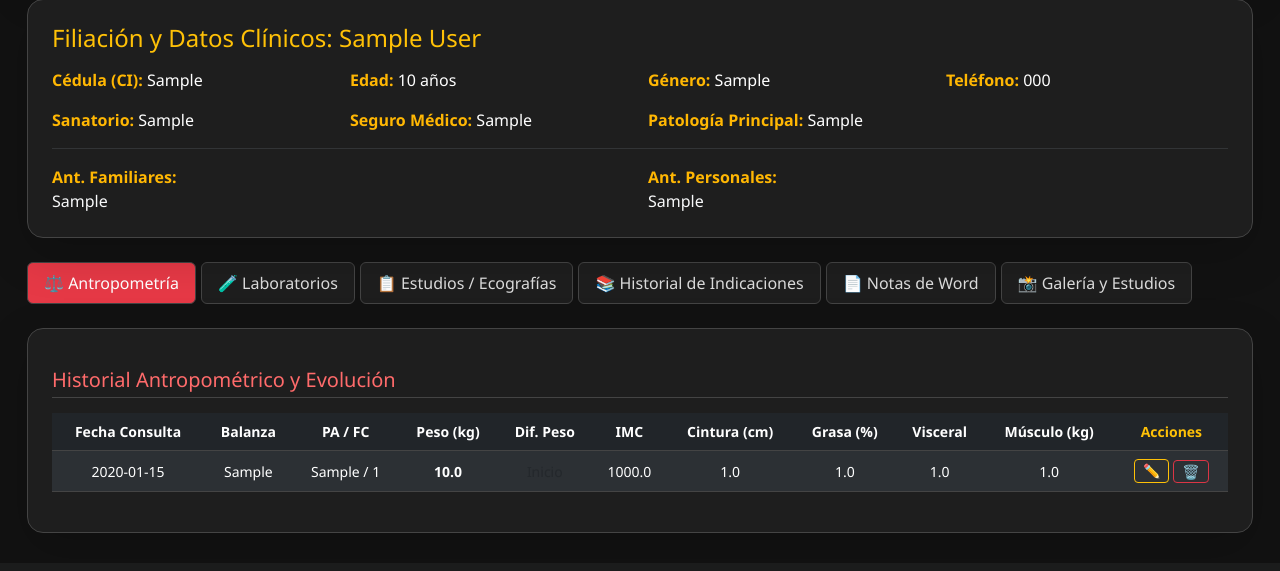
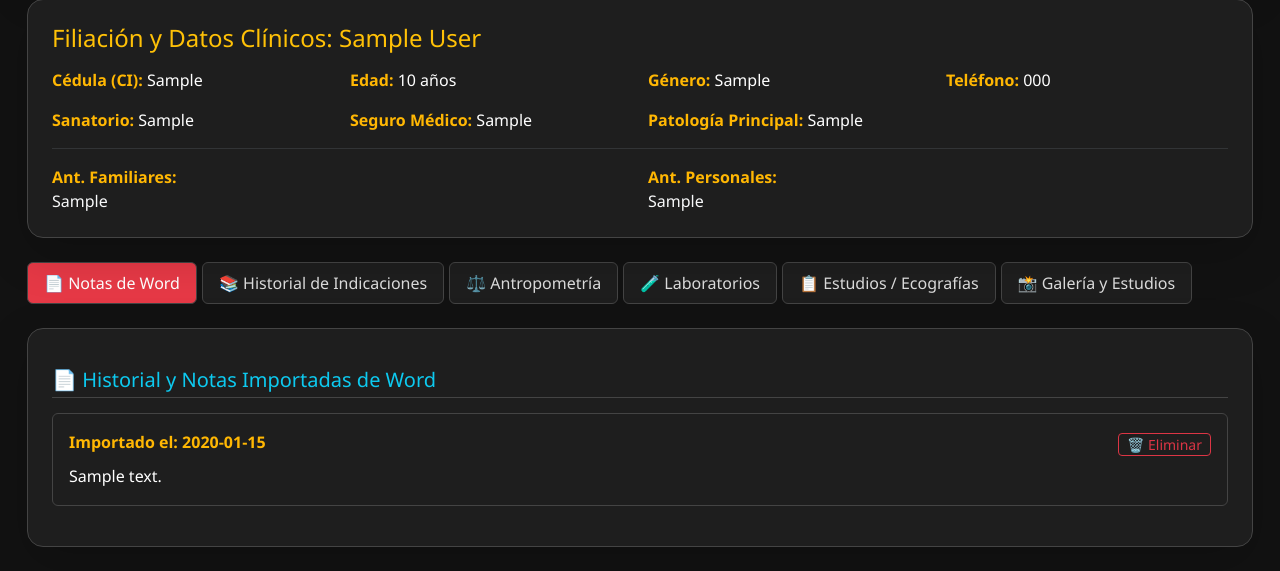
Before and after one commit to patriciafranco-web/metabolysisdem, a Flask app: page /patient/1 in a window 1280 px wide. Shown: the part 237-808 px from the top of the page. Before the commit the page ends 777 px from the top, so only its background shows below. Run offline with Flask 3, Linux system fonts and the light colour scheme; the visitor is signed in with stand-in values (Sample User, id 1); tables that the repository leaves empty hold one stand-in row (values such as "Sample post"); grey boxes marked "Sample" are stand-in pictures.

Commit message:
Update patient_detail.html

```diff
--- a/templates/patient_detail.html
+++ b/templates/patient_detail.html
@@ -73,20 +73,72 @@
         </div>
     </div>
 
-    <!-- PESTAÑAS DE NAVEGACIÓN SUPERIOR -->
+    <!-- PESTAÑAS DE NAVEGACIÓN SUPERIOR REORDENADAS -->
     <ul class="nav nav-pills mb-4" id="patientTab" role="tablist">
-        <li class="nav-item"><button class="nav-link active" id="antropometria-tab" data-bs-toggle="pill" data-bs-target="#antropometria" type="button" role="tab">⚖️ Antropometría</button></li>
+        <li class="nav-item"><button class="nav-link active" id="wordnotes-tab" data-bs-toggle="pill" data-bs-target="#wordnotes" type="button" role="tab">📄 Notas de Word</button></li>
+        <li class="nav-item"><button class="nav-link" id="indicaciones-tab" data-bs-toggle="pill" data-bs-target="#indicaciones" type="button" role="tab">📚 Historial de Indicaciones</button></li>
+        <li class="nav-item"><button class="nav-link" id="antropometria-tab" data-bs-toggle="pill" data-bs-target="#antropometria" type="button" role="tab">⚖️ Antropometría</button></li>
         <li class="nav-item"><button class="nav-link" id="laboratorios-tab" data-bs-toggle="pill" data-bs-target="#laboratorios" type="button" role="tab">🧪 Laboratorios</button></li>
         <li class="nav-item"><button class="nav-link" id="estudios-tab" data-bs-toggle="pill" data-bs-target="#estudios" type="button" role="tab">📋 Estudios / Ecografías</button></li>
-        <li class="nav-item"><button class="nav-link" id="indicaciones-tab" data-bs-toggle="pill" data-bs-target="#indicaciones" type="button" role="tab">📚 Historial de Indicaciones</button></li>
-        <li class="nav-item"><button class="nav-link" id="wordnotes-tab" data-bs-toggle="pill" data-bs-target="#wordnotes" type="button" role="tab">📄 Notas de Word</button></li>
         <li class="nav-item"><button class="nav-link" id="fotos-tab" data-bs-toggle="pill" data-bs-target="#fotos" type="button" role="tab">📸 Galería y Estudios</button></li>
     </ul>
 
     <!-- CONTENIDO DE LAS PESTAÑAS -->
     <div class="tab-content" id="patientTabContent">
+        <!-- Notas de Word / Historial Importado (PRIMERA) -->
+        <div class="tab-pane fade show active" id="wordnotes" role="tabpanel">
+            <div class="card p-4 shadow-lg rounded-4">
+                <h5 class="section-title text-info">📄 Historial y Notas Importadas de Word</h5>
+                {% set word_records = patient.records | selectattr('notes') | list %}
+                {% if word_records %}
+                    {% for r in word_records %}
+                    <div class="card bg-dark border-secondary p-3 mb-3">
+                        <div class="d-flex justify-content-between text-warning mb-2">
+                            <strong>Importado el: {{ r.date }}</strong>
+                            <form action="{{ url_for('delete_record', id=r.id) }}" method="POST" onsubmit="return confirm('¿Segura de borrar este documento importado?');" class="m-0">
+                                <button type="submit" class="btn btn-outline-danger btn-sm py-0 px-2">🗑️ Eliminar</button>
+                            </form>
+                        </div>
+                        <div class="text-white" style="white-space: pre-line; font-size: 1rem; line-height: 1.6;">{{ r.notes }}</div>
+                    </div>
+                    {% endfor %}
+                {% else %}
+                <p class="text-muted text-center py-3">No hay documentos de Word importados todavía para este paciente.</p>
+                {% endif %}
+            </div>
+        </div>
+
+        <!-- Historial de Indicaciones y Evolución (SEGUNDA) -->
+        <div class="tab-pane fade" id="indicaciones" role="tabpanel">
+            <div class="card p-4 shadow-lg rounded-4">
+                <h5 class="section-title">📚 Archivo Histórico de Evolución e Indicaciones</h5>
+                {% if valid_records %}
+                    {% for r in valid_records | reverse %}
+                    <div class="card bg-dark border-secondary p-3 mb-3">
+                        <div class="d-flex justify-content-between text-warning mb-2">
+                            <strong>Control del: {{ r.date }}</strong>
+                            {% if r.proximo_control %}<span>Próximo control: {{ r.proximo_control }}</span>{% endif %}
+                        </div>
+                        <div class="text-white" style="white-space: pre-line;">
+                            {% if r.notes %}
+                                <div class="p-2 mb-3 rounded" style="background-color: #252525; border-left: 4px solid #e63946;">
+                                    <strong class="text-danger">📝 Notas de Evolución:</strong><br>{{ r.notes }}
+                                </div>
+                            {% endif %}
+                            {% if r.indicaciones_tratamiento %}<strong>Indicaciones:</strong><br>{{ r.indicaciones_tratamiento }}<br>{% endif %}
+                            {% if r.medications %}<strong class="mt-2 d-block">Medicación:</strong>{{ r.medications }}<br>{% endif %}
+                            {% if r.conducta_medica %}<strong class="mt-2 d-block">Conducta:</strong>{{ r.conducta_medica }}{% endif %}
+                        </div>
+                    </div>
+                    {% endfor %}
+                {% else %}
+                <p class="text-light text-center py-3">No hay registros de evolución o indicaciones.</p>
+                {% endif %}
+            </div>
+        </div>
+
         <!-- Antropometría -->
-        <div class="tab-pane fade show active" id="antropometria" role="tabpanel">
+        <div class="tab-pane fade" id="antropometria" role="tabpanel">
             <div class="card p-4 shadow-lg rounded-4">
                 <h5 class="section-title">Historial Antropométrico y Evolución</h5>
                 {% if valid_records %}
@@ -150,49 +202,43 @@
             </div>
         </div>
 
-        <!-- Laboratorios -->
+        <!-- Laboratorios (Vista detallada en tarjetas para no recortar nada) -->
         <div class="tab-pane fade" id="laboratorios" role="tabpanel">
             <div class="card p-4 shadow-lg rounded-4">
-                <h5 class="section-title">Historial de Laboratorios y Bioquímica</h5>
+                <h5 class="section-title">🧪 Historial Detallado de Laboratorios y Bioquímica</h5>
                 {% if valid_records %}
-                <div class="table-responsive">
-                    <table class="table table-dark table-striped table-hover align-middle text-center small">
-                        <thead>
-                            <tr>
-                                <th>Fecha Consulta</th>
-                                <th>Fecha Lab</th>
-                                <th>Glicemia</th>
-                                <th>Insulina</th>
-                                <th>HbA1c</th>
-                                <th>HOMA-IR</th>
-                                <th>Triglicéridos</th>
-                                <th>Col. Tot</th>
-                                <th>HDL</th>
-                                <th>LDL</th>
-                                <th>TSH</th>
-                                <th>Otros Labs</th>
-                            </tr>
-                        </thead>
-                        <tbody>
-                            {% for r in valid_records %}
-                            <tr>
-                                <td>{{ r.date }}</td>
-                                <td class="text-warning">{{ r.lab_date or 'Misma fecha' }}</td>
-                                <td>{{ r.glucose or '-' }}</td>
-                                <td>{{ r.insulin or '-' }}</td>
-                                <td>{{ r.hba1c or '-' }}</td>
-                                <td>{{ r.homair or '-' }}</td>
-                                <td>{{ r.triglycerides or '-' }}</td>
-                                <td>{{ r.cholesterol_tot or '-' }}</td>
-                                <td>{{ r.hdl or '-' }}</td>
-                                <td>{{ r.ldl or '-' }}</td>
-                                <td>{{ r.tsh or '-' }}</td>
-                                <td class="text-warning small">{{ r.otros_laboratorios or '-' }}</td>
-                            </tr>
-                            {% endfor %}
-                        </tbody>
-                    </table>
-                </div>
+                    {% for r in valid_records | reverse %}
+                    <div class="card bg-dark border-secondary p-3 mb-3">
+                        <div class="d-flex justify-content-between text-warning mb-2 border-bottom border-secondary pb-2">
+                            <strong>Fecha de Consulta: {{ r.date }}</strong>
+                            <span>Fecha de Laboratorio: <strong class="text-white">{{ r.lab_date or 'Misma fecha' }}</strong></span>
+                        </div>
+                        <div class="row g-2 text-white small mb-2">
+                            <div class="col-md-3"><strong>Glicemia:</strong> {{ r.glucose or '-' }}</div>
+                            <div class="col-md-3"><strong>Insulina:</strong> {{ r.insulin or '-' }}</div>
+                            <div class="col-md-3"><strong>HbA1c:</strong> {{ r.hba1c or '-' }} %</div>
+                            <div class="col-md-3"><strong>HOMA-IR:</strong> {{ r.homair or '-' }}</div>
+                            <div class="col-md-3"><strong>Triglicéridos:</strong> {{ r.triglycerides or '-' }}</div>
+                            <div class="col-md-3"><strong>Colesterol Tot.:</strong> {{ r.cholesterol_tot or '-' }}</div>
+                            <div class="col-md-3"><strong>HDL:</strong> {{ r.hdl or '-' }}</div>
+                            <div class="col-md-3"><strong>LDL:</strong> {{ r.ldl or '-' }}</div>
+                            <div class="col-md-3"><strong>VLDL:</strong> {{ r.vldl or '-' }}</div>
+                            <div class="col-md-3"><strong>Ácido Úrico:</strong> {{ r.uric_acid or '-' }}</div>
+                            <div class="col-md-3"><strong>GOT:</strong> {{ r.got or '-' }}</div>
+                            <div class="col-md-3"><strong>GPT:</strong> {{ r.gpt or '-' }}</div>
+                            <div class="col-md-3"><strong>FA:</strong> {{ r.fa or '-' }}</div>
+                            <div class="col-md-3"><strong>TSH:</strong> {{ r.tsh or '-' }}</div>
+                            <div class="col-md-3"><strong>T4:</strong> {{ r.t4 or '-' }}</div>
+                            <div class="col-md-3"><strong>T3:</strong> {{ r.t3 or '-' }}</div>
+                        </div>
+                        {% if r.otros_laboratorios %}
+                        <div class="mt-2 p-2 rounded" style="background-color: #252525; border: 1px dashed #555;">
+                            <strong class="text-warning">🧪 Otros Laboratorios / Perfil Renal, Hepático, Vitamina D, etc.:</strong>
+                            <div class="text-white mt-1" style="white-space: pre-line;">{{ r.otros_laboratorios }}</div>
+                        </div>
+                        {% endif %}
+                    </div>
+                    {% endfor %}
                 {% else %}
                 <p class="text-light text-center py-3">No hay laboratorios registrados.</p>
                 {% endif %}
@@ -234,58 +280,6 @@
             </div>
         </div>
 
-        <!-- Historial de Indicaciones y Evolución -->
-        <div class="tab-pane fade" id="indicaciones" role="tabpanel">
-            <div class="card p-4 shadow-lg rounded-4">
-                <h5 class="section-title">📚 Archivo Histórico de Evolución e Indicaciones</h5>
-                {% if valid_records %}
-                    {% for r in valid_records | reverse %}
-                    <div class="card bg-dark border-secondary p-3 mb-3">
-                        <div class="d-flex justify-content-between text-warning mb-2">
-                            <strong>Control del: {{ r.date }}</strong>
-                            {% if r.proximo_control %}<span>Próximo control: {{ r.proximo_control }}</span>{% endif %}
-                        </div>
-                        <div class="text-white" style="white-space: pre-line;">
-                            {% if r.notes %}
-                                <div class="p-2 mb-3 rounded" style="background-color: #252525; border-left: 4px solid #e63946;">
-                                    <strong class="text-danger">📝 Notas de Evolución:</strong><br>{{ r.notes }}
-                                </div>
-                            {% endif %}
-                            {% if r.indicaciones_tratamiento %}<strong>Indicaciones:</strong><br>{{ r.indicaciones_tratamiento }}<br>{% endif %}
-                            {% if r.medications %}<strong class="mt-2 d-block">Medicación:</strong>{{ r.medications }}<br>{% endif %}
-                            {% if r.conducta_medica %}<strong class="mt-2 d-block">Conducta:</strong>{{ r.conducta_medica }}{% endif %}
-                        </div>
-                    </div>
-                    {% endfor %}
-                {% else %}
-                <p class="text-light text-center py-3">No hay registros de evolución o indicaciones.</p>
-                {% endif %}
-            </div>
-        </div>
-
-        <!-- Notas de Word / Historial Importado -->
-        <div class="tab-pane fade" id="wordnotes" role="tabpanel">
-            <div class="card p-4 shadow-lg rounded-4">
-                <h5 class="section-title text-info">📄 Historial y Notas Importadas de Word</h5>
-                {% set word_records = patient.records | selectattr('notes') | list %}
-                {% if word_records %}
-                    {% for r in word_records %}
-                    <div class="card bg-dark border-secondary p-3 mb-3">
-                        <div class="d-flex justify-content-between text-warning mb-2">
-                            <strong>Importado el: {{ r.date }}</strong>
-                            <form action="{{ url_for('delete_record', id=r.id) }}" method="POST" onsubmit="return confirm('¿Segura de borrar este documento importado?');" class="m-0">
-                                <button type="submit" class="btn btn-outline-danger btn-sm py-0 px-2">🗑️ Eliminar</button>
-                            </form>
-                        </div>
-                        <div class="text-white" style="white-space: pre-line; font-size: 1rem; line-height: 1.6;">{{ r.notes }}</div>
-                    </div>
-                    {% endfor %}
-                {% else %}
-                <p class="text-muted text-center py-3">No hay documentos de Word importados todavía para este paciente.</p>
-                {% endif %}
-            </div>
-        </div>
-
         <!-- Galería de Fotos y Estudios -->
         <div class="tab-pane fade" id="fotos" role="tabpanel">
             <div class="card p-4 shadow-lg rounded-4">
```
